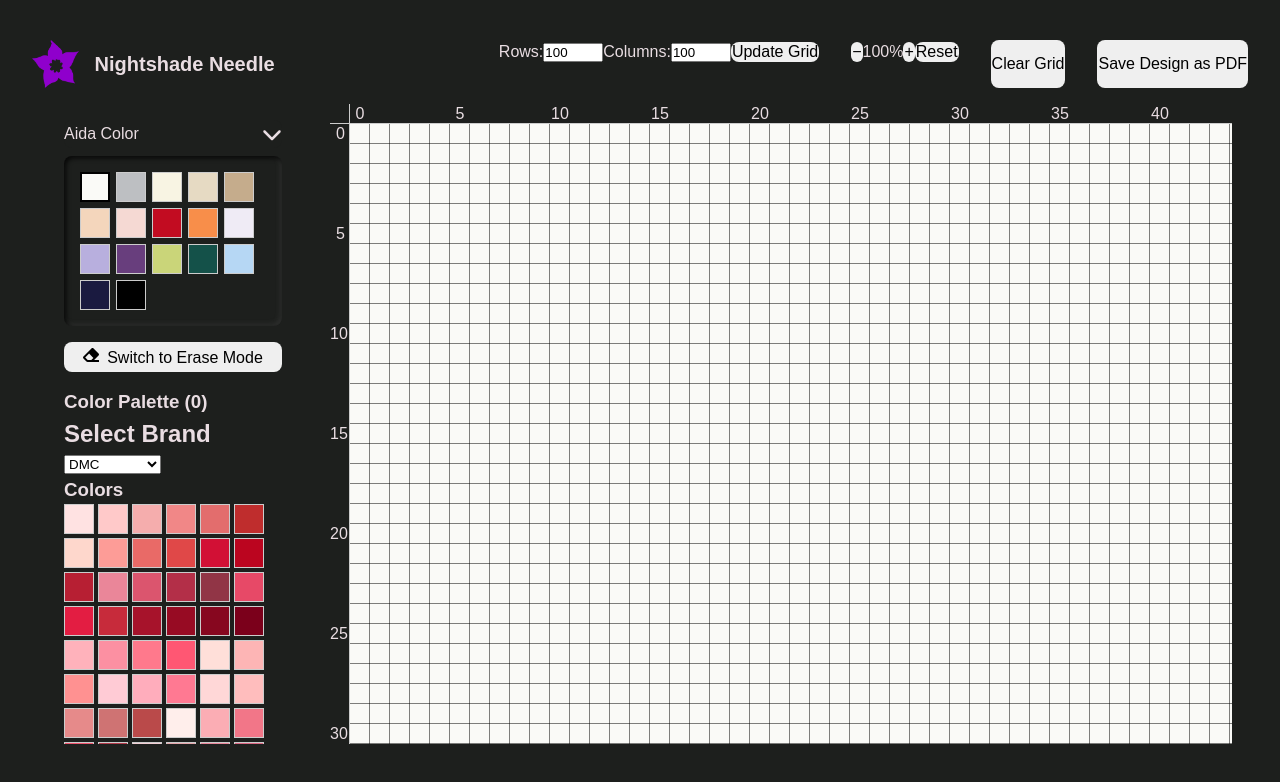
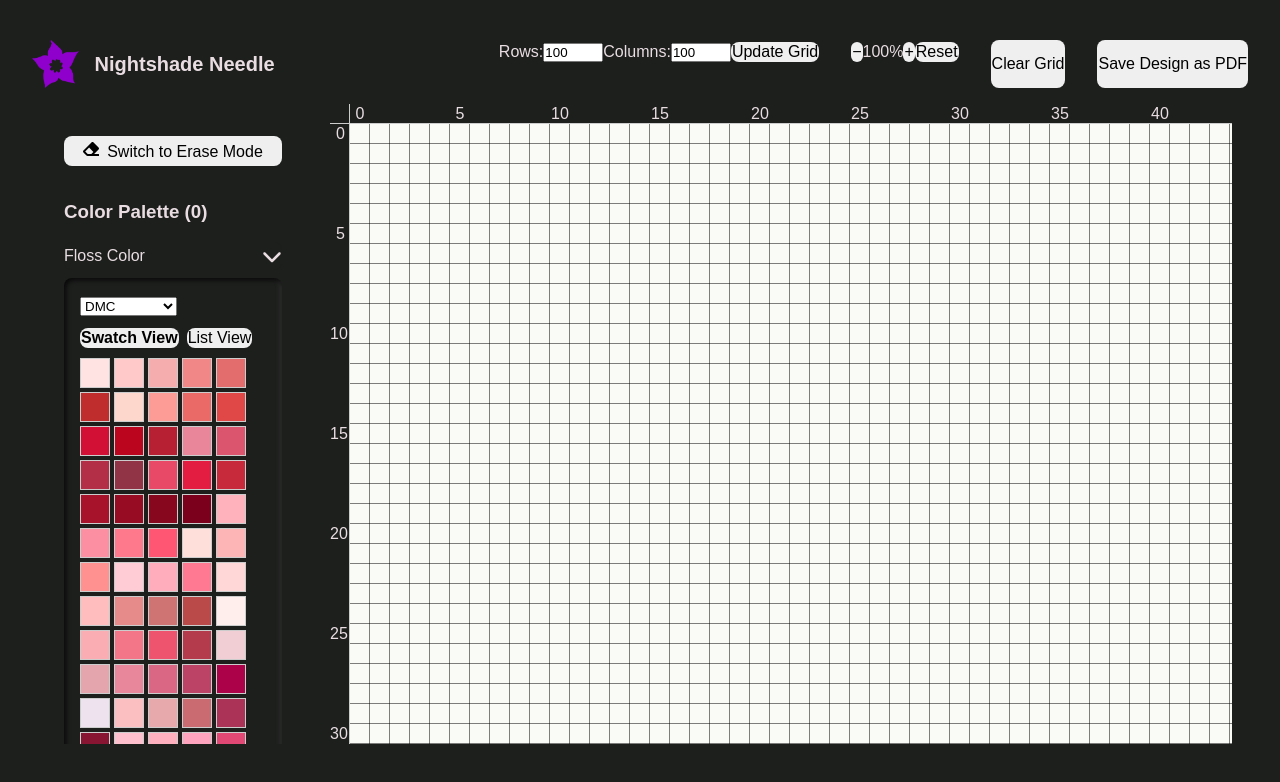
Before and after one commit to ashtahstyx/nightshade-needle, a React (Vite) app: page / in a window 1280 px wide. Shown: the top 782 px of the page. Built offline with nearby package versions, Linux system fonts and the light colour scheme.

Commit message:
nightshade-needle - update sidebar, color palette drawer and spacing

```diff
--- a/src/components/Controls/FlossColorPicker.tsx
+++ b/src/components/Controls/FlossColorPicker.tsx
@@ -1,4 +1,5 @@
 import type { Dispatch, SetStateAction } from 'react';
+import { useState } from 'react';
 import '../SideBar/SideBar.scss';
 
 type Brand = 'DMC' | 'Anchor' | 'Sullivans' | 'JPCoats' | 'MaxiMouline';
@@ -13,12 +14,8 @@ interface FlossPickerProps {
   FLOSS_BRANDS: Record<Brand, FlossColor[]>;
   brand: Brand;
   setBrand: Dispatch<SetStateAction<Brand>>;
-  setHoveredColor: Dispatch<
-    SetStateAction<{ x: number; y: number; info: string } | null>
-  >;
   selectedColor: string;
   setSelectedColor: (color: string) => void;
-  hoveredColor: { x: number; y: number; info: string } | null;
 }
 
 const FlossPicker = ({
@@ -27,12 +24,13 @@ const FlossPicker = ({
   setBrand,
   selectedColor,
   setSelectedColor,
-  hoveredColor,
-  setHoveredColor,
 }: FlossPickerProps) => {
+  const [view, setView] = useState<'swatch' | 'list'>('swatch');
+
+  const colors = FLOSS_BRANDS[brand];
+
   return (
-    <>
-      <h2>Select Brand</h2>
+    <div className="floss-picker">
       <select
         id="select_floss-brand"
         name="Floss Brand"
@@ -45,21 +43,29 @@ const FlossPicker = ({
         ))}
       </select>
 
-      <h3>Colors</h3>
+      {/* View toggle */}
+      <div style={{ margin: '8px 0' }}>
+        <button
+          onClick={() => setView('swatch')}
+          style={{ fontWeight: view === 'swatch' ? 'bold' : 'normal' }}>
+          Swatch View
+        </button>
+        <button
+          onClick={() => setView('list')}
+          style={{
+            fontWeight: view === 'list' ? 'bold' : 'normal',
+            marginLeft: 8,
+          }}>
+          List View
+        </button>
+      </div>
 
+      <div>
+        {view === 'swatch' ? (
           <div style={{ display: 'flex', flexWrap: 'wrap', gap: '4px' }}>
-        {FLOSS_BRANDS[brand].map((color) => (
+            {colors.map((color) => (
               <div
                 key={color.code}
-            onMouseEnter={(e) => {
-              const rect = (e.target as HTMLElement).getBoundingClientRect();
-              setHoveredColor({
-                x: rect.right + 10,
-                y: rect.top,
-                info: `${color.name} (${color.code})`,
-              });
-            }}
-            onMouseLeave={() => setHoveredColor(null)}
                 style={{
                   backgroundColor: color.hex,
                   width: 30,
@@ -74,24 +80,40 @@ const FlossPicker = ({
               />
             ))}
           </div>
-
-      {hoveredColor && (
+        ) : (
+          <ul style={{ listStyle: 'none', padding: 0, margin: 0 }}>
+            {colors.map((color) => (
+              <li
+                key={color.code}
+                style={{
+                  display: 'flex',
+                  alignItems: 'center',
+                  marginBottom: 4,
+                  cursor: 'pointer',
+                  border:
+                    selectedColor === color.hex
+                      ? '2px solid black'
+                      : '1px solid #ccc',
+                  padding: '2px 4px',
+                }}
+                onClick={() => setSelectedColor(color.hex)}>
                 <div
                   style={{
-            position: 'fixed',
-            top: hoveredColor.y,
-            left: hoveredColor.x,
-            backgroundColor: '#f0f0f0',
-            padding: '4px 8px',
-            border: '1px solid #ccc',
-            fontSize: '0.85rem',
-            borderRadius: '4px',
-            zIndex: 1000,
-          }}>
-          {hoveredColor.info}
+                    width: 20,
+                    height: 20,
+                    backgroundColor: color.hex,
+                    marginRight: 8,
+                  }}
+                />
+                <span>
+                  {color.name} ({color.code})
+                </span>
+              </li>
+            ))}
+          </ul>
+        )}
       </div>
-      )}
-    </>
+    </div>
   );
 };
 
--- a/src/components/Drawer/Drawer.scss
+++ b/src/components/Drawer/Drawer.scss
@@ -2,6 +2,7 @@
 
 .nightshade-drawer {
   border-radius: $radius-md;
+  margin-bottom: 1rem;
 
   &_button {
     border: transparent;
--- a/src/components/Drawer/Drawer.tsx
+++ b/src/components/Drawer/Drawer.tsx
@@ -23,7 +23,7 @@ const Drawer = ({ title, children }: DrawerProps) => {
         style={{
           maxHeight: isOpen ? '500px' : '0px',
           display: isOpen ? 'block' : 'none',
-          overflow: 'hidden',
+          overflow: 'scroll',
           transition: 'max-height 0.6s ease, opacity 0.6s ease',
         }}>
         {children}
--- a/src/components/SideBar/SideBar.scss
+++ b/src/components/SideBar/SideBar.scss
@@ -14,6 +14,7 @@
     display: flex;
     flex-wrap: wrap;
     gap: 4px;
+    margin: 1rem 0;
   }
 
   &_title {
--- a/src/components/SideBar/SideBar.tsx
+++ b/src/components/SideBar/SideBar.tsx
@@ -40,12 +40,15 @@ const Sidebar = ({ ...props }: SidebarProps) => {
   return (
     <div className="nightshade-needle_sidebar">
       <div className="grid-controls">
+        <EraseToggle {...props} />
+
+        <ColorPalette {...props} />
+        <Drawer title="Floss Color">
+          <FlossColorPicker {...props} />
+        </Drawer>
         <Drawer title="Aida Color">
           <AidaColor {...props} />
         </Drawer>
-        <EraseToggle {...props} />
-        <ColorPalette {...props} />
-        <FlossColorPicker {...props} />
       </div>
     </div>
   );
```
Lines whose indentation alone changed are shown as unchanged.
